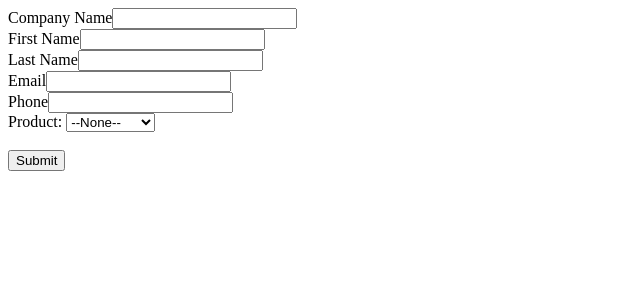
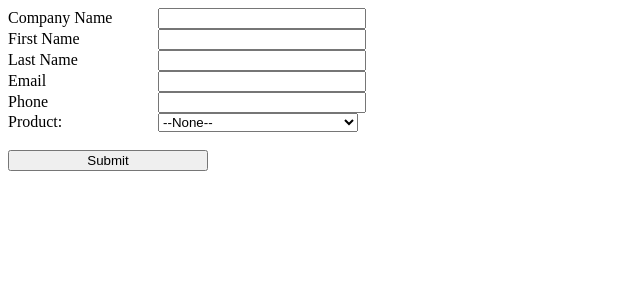
Before and after one commit to BaceMacuo/SuccesCraft_Salsforce, a PHP site: page / in a window 1280 px wide. Shown: the top 300 px of the page, without its empty margins (0-640 px from the left). Run offline with PHP 8.4, Linux system fonts and the light colour scheme; some libraries are stand-ins or nearby versions.

Commit message:
Edit style.

```diff
--- a/home.html
+++ b/home.html
@@ -6,76 +6,72 @@
     <meta name="viewport" content="width=device-width, initial-scale=1.0">
     <META HTTP-EQUIV="Content-type" CONTENT="text/html; charset=UTF-8">
     <script src="https://www.google.com/recaptcha/api.js"></script>
-    <link rel="stylesheet" href="style.css">
+    <link rel="stylesheet" href="styles.css" type="text/css">
     <title>Form-to-Lead</title>
 </head>
 <body>
-    <div>
+    <div id="wrap">
         <script>
             function timestamp() { var response = document.getElementById("g-recaptcha-response"); if (response == null || response.value.trim() == "") {var elems = JSON.parse(document.getElementsByName("captcha_settings")[0].value);elems["ts"] = JSON.stringify(new Date().getTime());document.getElementsByName("captcha_settings")[0].value = JSON.stringify(elems); } } setInterval(timestamp, 500);
         </script>
-        <div class="formstyl">
-        <form action="https://webto.salesforce.com/servlet/servlet.WebToLead?encoding=UTF-8" method="POST">
+
+        <form action="https://webto.salesforce.com/servlet/servlet.WebToLead?encoding=UTF-8" method="POST" id="formSel">
 
             <input type=hidden name='captcha_settings' value='{"keyname":"successmoto","fallback":"true","orgId":"00D5g00000DjPRY","ts":""}'>
             <input type=hidden name="oid" value="00D5g00000DjPRY">
             <input type=hidden name="retURL" value="https://successmoto.herokuapp.com/">
-            <div class="company">
+
             <label for="company">Company Name</label><input  id="company" maxlength="40" name="company" size="20" type="text" /><br>
-            </div>
-            <div class="firstN"></div>
+
             <label for="first_name">First Name</label><input  id="first_name" maxlength="40" name="first_name" size="20" type="text" /><br>
-            </div>
-            <div class="lastN">
+
             <label for="last_name">Last Name</label><input  id="last_name" maxlength="80" name="last_name" size="20" type="text" /><br>
-            </div>
-            <div class="email">
+
             <label for="email">Email</label><input  id="email" maxlength="80" name="email" size="20" type="text" /><br>
-            </div>
-            <div class="phone"></div>
+
             <label for="phone">Phone</label><input  id="phone" maxlength="40" name="phone" size="20" type="text" /><br>
-            </div>
-            <div class="productIn">
-            <span class="prod">Product: </span><select  id="00N5g00000R6ngC" name="00N5g00000R6ngC" title="Product Interest"><option value="">--None--</option>
-            <option value="GC1000 series">R001C1</option>
-            <option value="GC5000 series">R002C2</option>
-            <option value="GC3000 series">R003C3</option>
-            <option value="GC1000 series">R004C4</option>
-            <option value="GC5000 series">R005E1</option>
-            <option value="GC3000 series">R006E2</option>
-            <option value="GC1000 series">R007E3</option>
-            <option value="GC5000 series">HK001C1</option>
-            <option value="GC3000 series">HK002C2</option>
-            <option value="GC1000 series">HK003C3</option>
-            <option value="GC5000 series">HK004C4</option>
-            <option value="GC3000 series">HK005E1</option>
-            <option value="GC1000 series">HK006E2</option>
-            <option value="GC5000 series">VAG001C1</option>
-            <option value="GC3000 series">VAG002C2</option>
-            <option value="GC1000 series">VAG003C3</option>
-            <option value="GC5000 series">VAG004E1</option>
-            <option value="GC3000 series">VAG005E2</option>
-            <option value="GC1000 series">VAG006E3</option>
-            <option value="GC5000 series">VAG007E4</option>
-            <option value="GC3000 series">VAG008E5</option>
-            <option value="GC1000 series">L001C1</option>
-            <option value="GC5000 series">L002C2</option>
-            <option value="GC3000 series">L003E1</option>
-            <option value="GC1000 series">L004E2</option>
-            <option value="GC5000 series">R008A1</option>
-            <option value="GC3000 series">HK007A1</option>
-            <option value="GC1000 series">HK008A2</option>
-            <option value="GC5000 series">VAG009A1</option>
-            <option value="GC3000 series">VAG010A2</option>
-            <option value="GC1000 series">L005A1</option>
-            <option value="GC5000 series">MI001A1</option>
+
+            <span class="prod">Product: </span><select  id="00N5g00000R6ngC" name="00N5g00000R6ngC" title="Product Interest">
+                <option value="">--None--</option>
+            <option value="Renault Logan">R001C1</option>
+            <option value="Renault Logan Stepway">R002C2</option>
+            <option value="Renault Sandero">R003C3</option>
+            <option value="Renault Sandero Stepway">R004C4</option>
+            <option value="K7M">R005E1</option>
+            <option value="K4M">R006E2</option>
+            <option value="H4M">R007E3</option>
+            <option value="Kia Rio">HK001C1</option>
+            <option value="Kia Rio X-Line">HK002C2</option>
+            <option value="Hyundai Accent">HK003C3</option>
+            <option value="Hyundai Solaris">HK004C4</option>
+            <option value="G4LC">HK005E1</option>
+            <option value="G4FG">HK006E2</option>
+            <option value="Volkswagen Polo Sedan">VAG001C1</option>
+            <option value="Volkswagen Polo 2021">VAG002C2</option>
+            <option value="Skoda Rapid">VAG003C3</option>
+            <option value="CZCA">VAG004E1</option>
+            <option value="CFW">VAG005E2</option>
+            <option value="CWVA">VAG006E3</option>
+            <option value="CFNA">VAG007E4</option>
+            <option value="CFNB">VAG008E5</option>
+            <option value="Lada Vesta">L001C1</option>
+            <option value="Lada Xray">L002C2</option>
+            <option value="VAZ-21179">L003E1</option>
+            <option value="VAZ-21129">L004E2</option>
+            <option value="Carpets Renault">R008A1</option>
+            <option value="Carpets Hyundai">HK007A1</option>
+            <option value="Carpets Kia">HK008A2</option>
+            <option value="Carpets Volkswagen">VAG009A1</option>
+            <option value="Carpets Skoda">VAG010A2</option>
+            <option value="Carpets Lada">L005A1</option>
+            <option value="Phone holder Xiaomi">MI001A1</option>
             </select><br>
-            </div>
+
             <div class="g-recaptcha" data-sitekey="6LfrAPMcAAAAADiA_5unfkmHZl9iAuPqwbtVJeX7"></div><br>
-            <input type="submit" name="submit">
+            <input id="buttonSel" type="submit" name="submit">
 
         </form>
-        </div>
+
     </div>
 </body>
 </html>
--- a/styles.css
+++ b/styles.css
@@ -1,18 +1,5 @@
-
-  label{
-    position: absolute;
-          top:0;
-          left:0;
-          height: 30px;
-          line-height: 30px;
-          color:#ccc;
-          cursor:text;
-          transition: all 200ms ease-out;
-          z-index:10;
-  }
-formstyl{
-    position: relative;
-    padding:44px 55px;
-    background: #fff;
-    z-index:10;
-}
+#formSel label {width: 150px; display: inline-block;}
+#formSel input {width: 200px;}
+#formSel span {width: 150px; display: inline-block;}
+#formSel select {width: 200px;}
+#formSel #buttonSel {width: 200px;}
```
